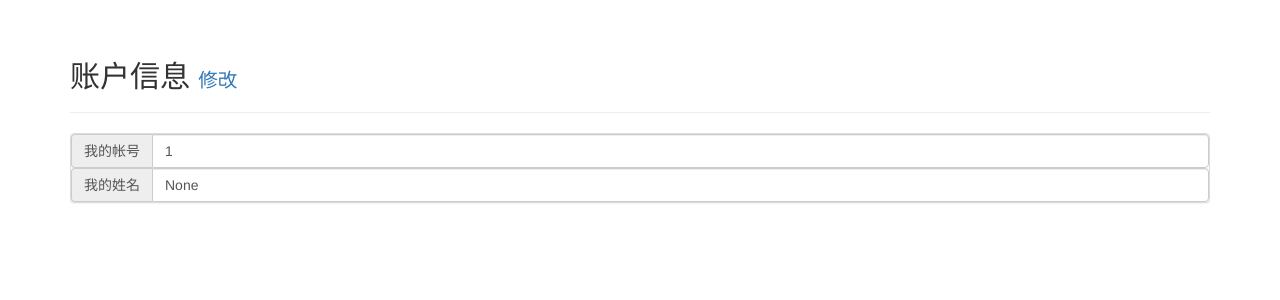
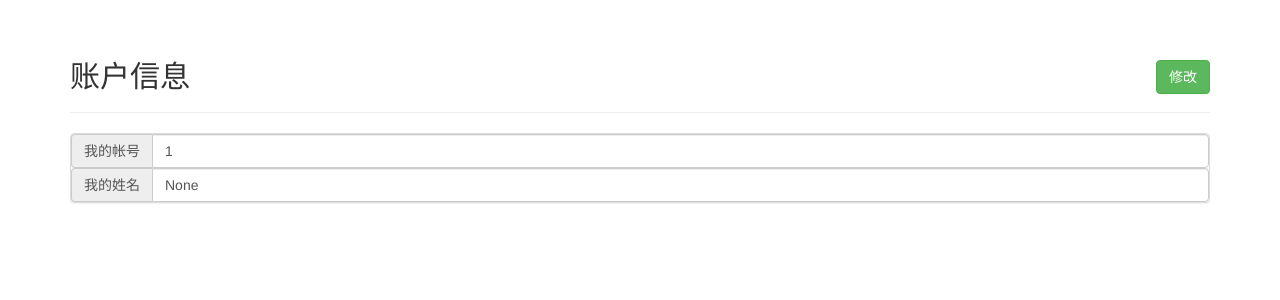
Before and after one commit to Madhouse42/inchobot, a Flask app: page /thisUserData in a window 1280 px wide. Shown: the part 52-352 px from the top of the page. Run offline with Flask 2, Linux system fonts and the light colour scheme; the visitor is signed in with stand-in values (Sample User, id 1); data comes from the database, SQL or seed files in the repository; data that the repository does not hold is empty; parts of the project's set-up code (start-up, migrations or seed data) failed here and were passed over; some libraries are stand-ins or nearby versions.

Commit message:
change button style

```diff
--- a/ibot/static/javascripts/button.js
+++ b/ibot/static/javascripts/button.js
@@ -17,3 +17,7 @@ var delete_assignment = function (id) {
 var update_assignment = function(id){
     location.href = '/update_assignment/' + id
 };
+
+var update_user_data = function(){
+    location.href = '/update_user_data'
+};
--- a/ibot/templates/thisUserData.html
+++ b/ibot/templates/thisUserData.html
@@ -10,7 +10,9 @@
     <div class="page-header">
         <h2>
             账户信息
-            <small><a href="/update_user_data">修改</a></small>
+            <button class="btn btn-success pull-right" onclick="update_user_data()">
+            修改
+            </button>
         </h2>
     </div>
     <div class="panel panel-default">
@@ -42,8 +44,8 @@
                         <td>{{ submit.assignment_obj.name }}</td>
                         <td>{{ submit.file_submit_name }}</td>
                         <td>{{ submit.date }}</td>
-                        <td>
-                            <button class="btn btn-danger pull-right" id="btn-delete-disc-{{ submit._id }}" onclick="delete_submission({{ submit._id }})">
+                        <td align="middle">
+                            <button class="btn btn-danger" id="btn-delete-disc-{{ submit._id }}" onclick="delete_submission({{ submit._id }})">
                                 删除
                             </button>
                         </td>
@@ -65,21 +67,20 @@
                     <td>作业名</td>
                     <td>期限</td>
                     <td>提交时间</td>
+                    <td></td>
                 </tr>
                     {% for ass in global_user.assignments %}
                     <tr>
                         <td>{{ ass.name}}</td>
                         <td>{{ ass.deadline }}</td>
                         <td>{{ ass.submit_date }}</td>
-                        <td>
-                            <div class="btn-group pull-right">
-                            <button class="btn btn-danger" id="btn-delete-disc-{{ ass._id }}" onclick="update_assignment({{ ass._id }})">
+                        <td align="middle">
+                            <button class="btn btn-success" id="btn-delete-disc-{{ ass._id }}" onclick="update_assignment({{ ass._id }})">
                                 修改
                             </button>
                             <button class="btn btn-danger" id="btn-delete-disc-{{ ass._id }}" onclick="delete_assignment({{ ass._id }})">
                                 删除
                             </button>
-                            </div>
                         </td>
                     </tr>
                 {% endfor %}
--- a/ibot/templates/view_ass_instance.html
+++ b/ibot/templates/view_ass_instance.html
@@ -27,7 +27,7 @@
                            {{ ass_instance.user.email }}
                  </a>
             </small>
-            <button class="btn btn-danger pull-right" id="btn-delete-disc-{{ ass_instance._id }}" onclick="update_assignment({{ ass_instance._id }})">
+            <button class="btn btn-success pull-right" id="btn-delete-disc-{{ ass_instance._id }}" onclick="update_assignment({{ ass_instance._id }})">
                  修改
             </button>
         </h2>
--- a/ibot/templates/view_assignments.html
+++ b/ibot/templates/view_assignments.html
@@ -33,7 +33,7 @@
             <!--button class="btn btn-danger pull-right" id="btn-delete-disc-{{ item._id }}" onclick="delete_assignment({{ item._id }})">
                 删除
             </button-->
-            <button class="btn btn-danger pull-right" id="btn-delete-disc-{{ item._id }}" onclick="update_assignment({{ item._id }})">
+            <button class="btn btn-success pull-right" id="btn-delete-disc-{{ item._id }}" onclick="update_assignment({{ item._id }})">
                 修改
             </button>
         {% endif %}
```
